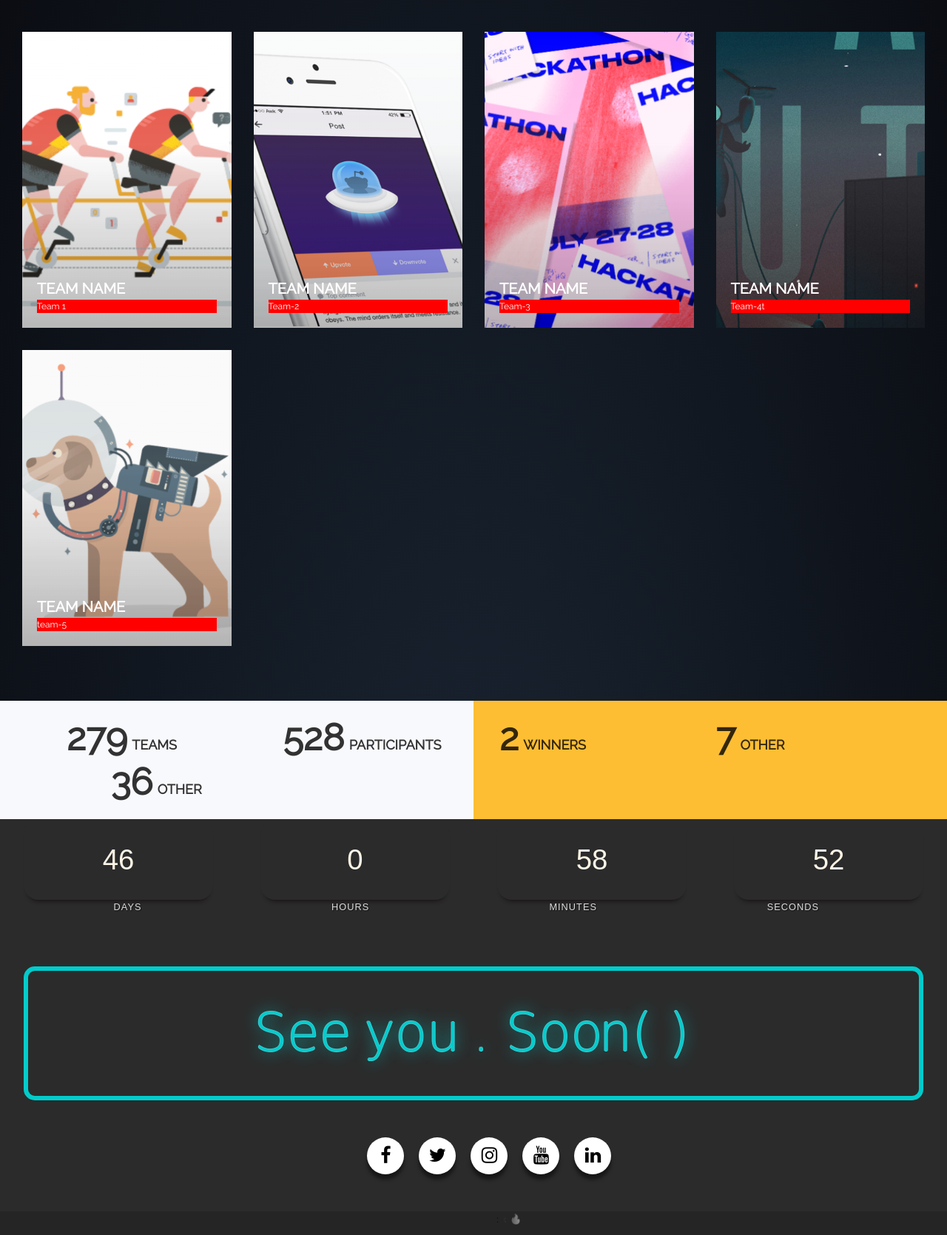
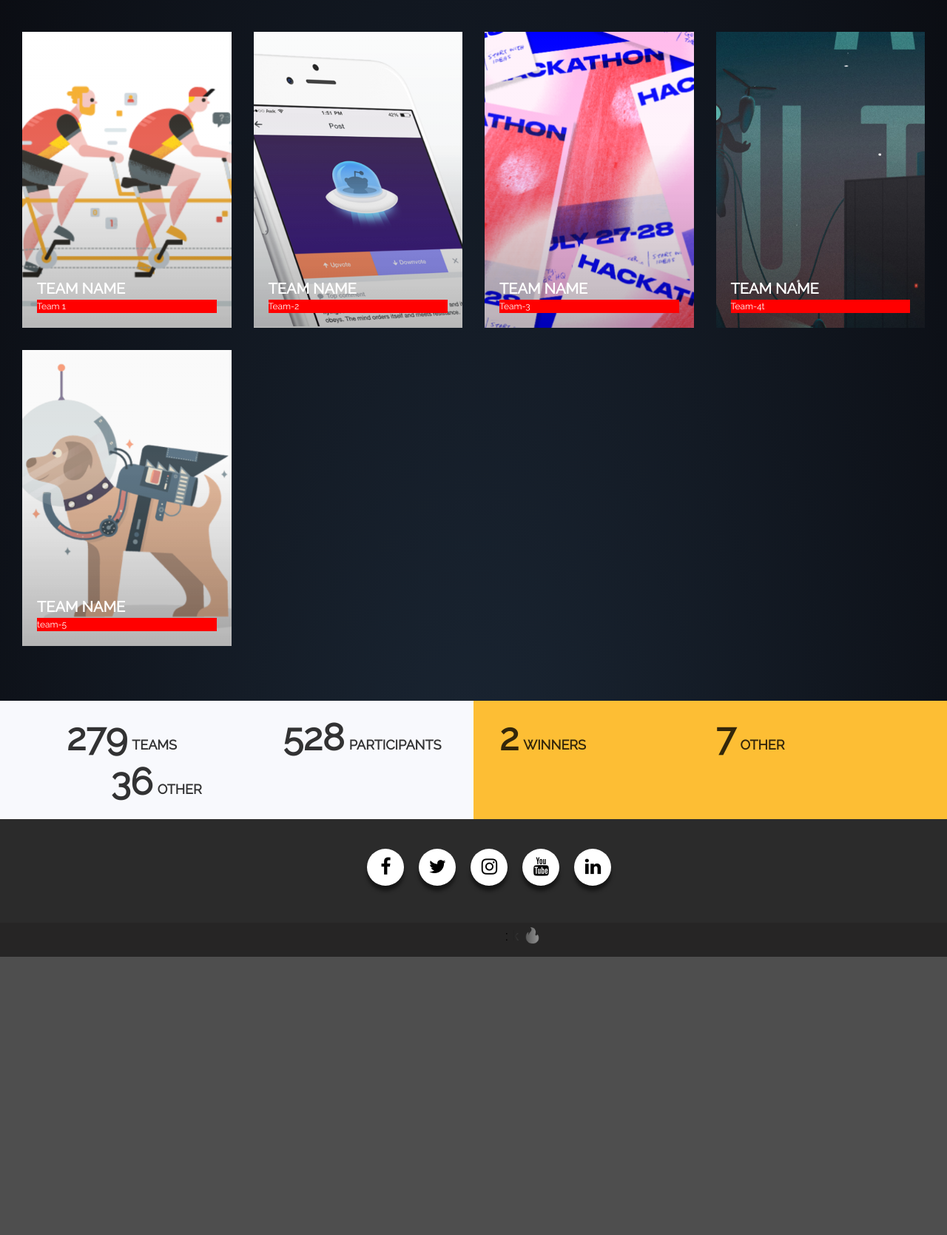
Before and after one commit to inGenius-2020/website, a PHP site: page /Team.html in a window 1280 px wide. Shown: the part 401-2070 px from the top of the page at 74% size. After the commit the page ends 1694 px from the top, so only its background shows below. Run offline with PHP 8.4, Linux system fonts and the light colour scheme; some libraries are stand-ins or nearby versions; some web fonts are replaced.

Commit message:
gallery+team fixed

```diff
--- a/css/countdown.css
+++ b/css/countdown.css
@@ -85,12 +85,13 @@ span.flip {
     transform: rotateX(360deg);
   }
 }
-
+@import url('https://fonts.googleapis.com/css2?family=Faster+One&family=Ubuntu&display=swap');
 #sign {
   display: block;
   width: 95%;
   margin: auto;
   padding-top: 9rem;
+
 }
 
 #sign_text {
@@ -100,7 +101,7 @@ span.flip {
   border-radius: 15px;
   font-size: 5.5vw;
   text-align: center;
-  font-family: "Codystar", cursive;
+  font-family: 'Ubuntu', sans-serif;
   font-weight: 300;
   text-shadow: 0px 0px 20px var(--light_col), -1px 0 var(--letter_border),
     0 1px var(--letter_border), 1px 0 var(--letter_border),
--- a/css/getsethack.css
+++ b/css/getsethack.css
@@ -11,7 +11,7 @@
 .sethack {
   position: relative;
   font-family: 'Share Tech Mono', monospace;
-  font-size: 2em;
+  font-size: 2rem;
   letter-spacing: 4px;
   overflow: hidden;
   background: linear-gradient(90deg, #000, #fff, #000);
--- a/css/styles.css
+++ b/css/styles.css
@@ -5,6 +5,7 @@
 
 html{
   scroll-behavior: smooth;
+  overflow-x: hidden;
 }
 html, body{
     position: relative;
--- a/team.html
+++ b/team.html
@@ -5,6 +5,7 @@
     <meta charset="utf-8">
     <meta name="viewport" content="width=device-width, initial-scale=1, shrink-to-fit=no">
     <meta http-equiv="x-ua-compatible" content="ie=edge">
+    <link rel="icon" href ="/img/favicon.png" type = "image/x-icon">
 
     <!-- Links for Team page-->
     <link rel="stylesheet" href="node_modules/bootstrap/dist/css/bootstrap.min.css">
@@ -68,12 +69,12 @@
  <!--navbar-->
  <body>
 
-    <section class="hero-wrap hero-wrap-2" style="background-image: url('Gallery/images/gallery.jpg');" data-stellar-background-ratio="0.5">
+    <section class="hero-wrap hero-wrap-2" style="background-image: url('Gallery/images/team.jpg');" data-stellar-background-ratio="0.5">
       <div class="overlay"></div>
       <div class="container">
         <div class="row no-gutters slider-text align-items-end" >
           <div class="col-2"></div>
-          <div class="col-md-8 ftco-animate pb-5">
+          <div class="col-md-8 ftco-animate pb-5" style="margin-bottom: 80px;">
             <h1 class="mb-0 bread">Meet the Teams</h1>
           </div>
         </div>
@@ -247,30 +248,22 @@
             </div>
         </div>
       </div>
+      <button id="btn-go-to-up" class="btn-go-to-up" title="Go To Top" style="font-size: 2rem;">
+        <i class="fa fa-hand-o-up icon-go-to-up" aria-hidden="true"></i>
+      </button>
     </section>
 
     <div id="main">
-      <div id="clock"></div>
-      <div id="display">
-        <span>Days</span> <span>Hours</span> <span>Minutes</span>
-        <span>Seconds</span>
-      </div>
 
-    <div id="sign">
-      <div id="sign_text" >
-        <span class="sign_letter sl1">See</span><span></span> <span></span><span class="sign_letter sl2">y</span><span>ou</span>
-        <span class="sign_letter sl3"></span><span>.</span> <span>Soo</span><span class="sign_letter sl4">n( )</span><span></span>
-      </div>
-    </div>
 
-    <div class="social-menu" style="margin-top: 50px;">
+    <div class="social-menu">
       <span>
     <ul style="padding-bottom: 50px;">
-      <li><a href="https://www.facebook.com/inGeniusHack/"><i class="fa fa-facebook"></i></a></li>
-      <li><a href="https://twitter.com/ingeniushack?lang=en"><i class="fa fa-twitter"></i></a></li>
-      <li><a href="https://www.instagram.com/ingeniushackathon/?hl=en"><i class="fa fa-instagram"></i></a></li>
-      <li><a href="https://www.youtube.com/channel/UCJSynLcZyHy6VJLflYesWoQ"><i class="fa fa-youtube"></i></a></li>
-      <li><a href="https://www.linkedin.com/company/ingenius-hack/"><i class="fa fa-linkedin"></i></a></li>
+      <li style="margin-top: 40px;"><a href="https://www.facebook.com/inGeniusHack/"><i class="fa fa-facebook"></i></a></li>
+      <li style="margin-top: 40px;"><a href="https://twitter.com/ingeniushack?lang=en"><i class="fa fa-twitter"></i></a></li>
+      <li style="margin-top: 40px;"><a href="https://www.instagram.com/ingeniushackathon/?hl=en"><i class="fa fa-instagram"></i></a></li>
+      <li style="margin-top: 40px;"><a href="https://www.youtube.com/channel/UCJSynLcZyHy6VJLflYesWoQ"><i class="fa fa-youtube"></i></a></li>
+      <li style="margin-top: 40px;"><a href="https://www.linkedin.com/company/ingenius-hack/"><i class="fa fa-linkedin"></i></a></li>
     </ul>
     </span>
     </div>
```
Also changed, not shown: gallery.html (+8 -18 lines), index.html (+5 -4 lines), 1 other file.
